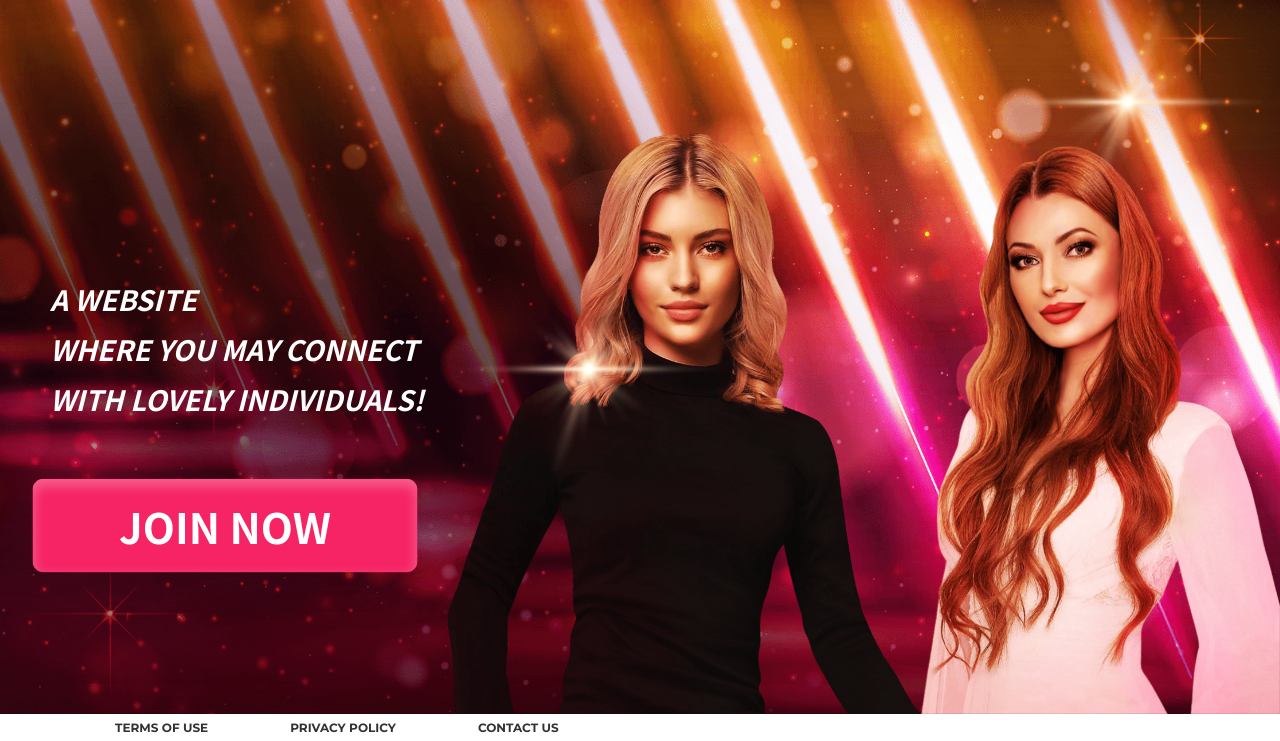
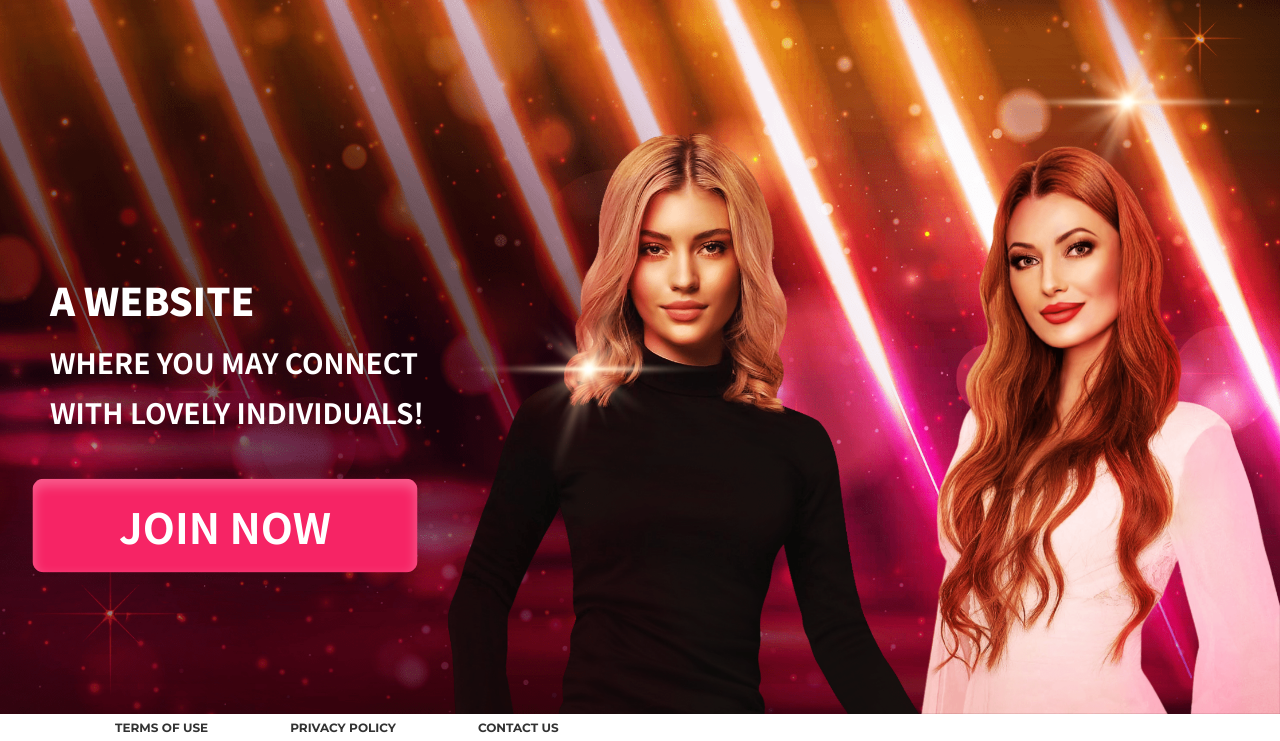
Before and after one commit to YushchenkoY/BORED, a website: page src/index.html in a window 1280 px wide. Shown: the part 59-800 px from the top of the page. Drawn offline with nearby package versions, Linux system fonts and the light colour scheme; files that its build step writes are made by us from their sources; files whose address does not match are found by name.

Commit message:
add title

```diff
--- a/src/index.html
+++ b/src/index.html
@@ -24,7 +24,7 @@
     <main class="main">
         <!-- <img class="main__stars" src="./img/stars.png"> -->
         <div class="main__content">
-                <p class="main__text">A WEBSITE </p>
+                <p class="main__title">A WEBSITE </p>
                 <p class="main__text">WHERE YOU MAY CONNECT</p>
                 <p class="main__text">WITH LOVELY INDIVIDUALS!</p>
         </div>
--- a/src/sass/main.scss
+++ b/src/sass/main.scss
@@ -20,10 +20,16 @@
     animation-duration: 3s;
 }
 
+.main__title {
+    font-family: 'Noto Sans KR', sans-serif;
+    font-weight: 800;
+    font-size: 24px;
+    color: #FFFFFF;
+    margin: 10px 0;
+}
 
 .main__text {
     font-family: 'Noto Sans KR', sans-serif;
-    font-style: italic;
     font-weight: 600;
     font-size: 18px;
     color: #FFFFFF;
@@ -138,6 +144,9 @@
 }
 
 @media (min-width: $breakpoint-s) {
+    .main__title {
+        font-size: 36px;
+    }
     .main__text {
         font-size: 28px;
     }
@@ -198,7 +207,9 @@
 
 
 @media (min-width: $breakpoint-xl) {
-
+    .main__title {
+        font-size: 38px;
+    }
     .main__text {
         font-size: 28px;
     }
@@ -243,10 +254,7 @@
         top: 10%;
         height: 90%;
     }
-    // .girl-left,
-    // .girl-right {
-    //     background-size: 90% auto;
-    // }
+
 
     .girl-left {
         width: 72%;
```
Also changed, not shown: dist/css/styles.css, dist/index.html.
